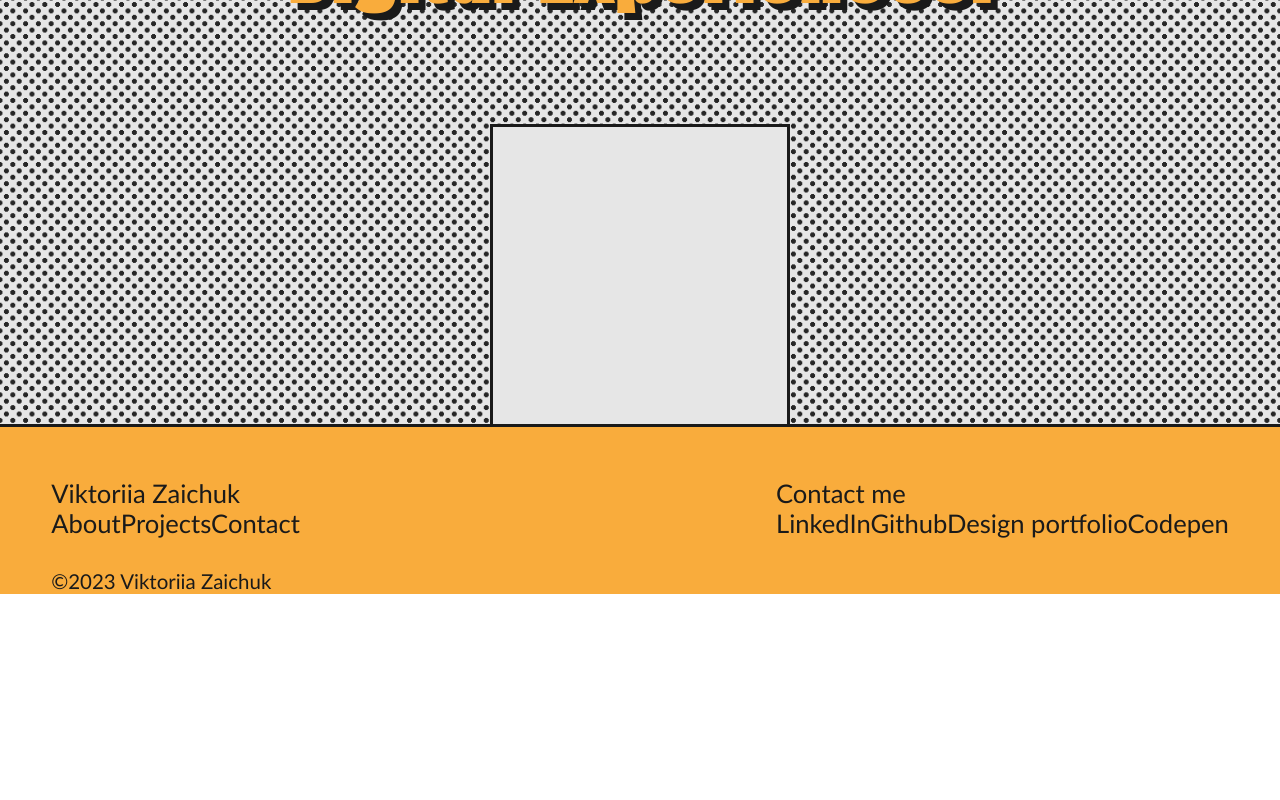
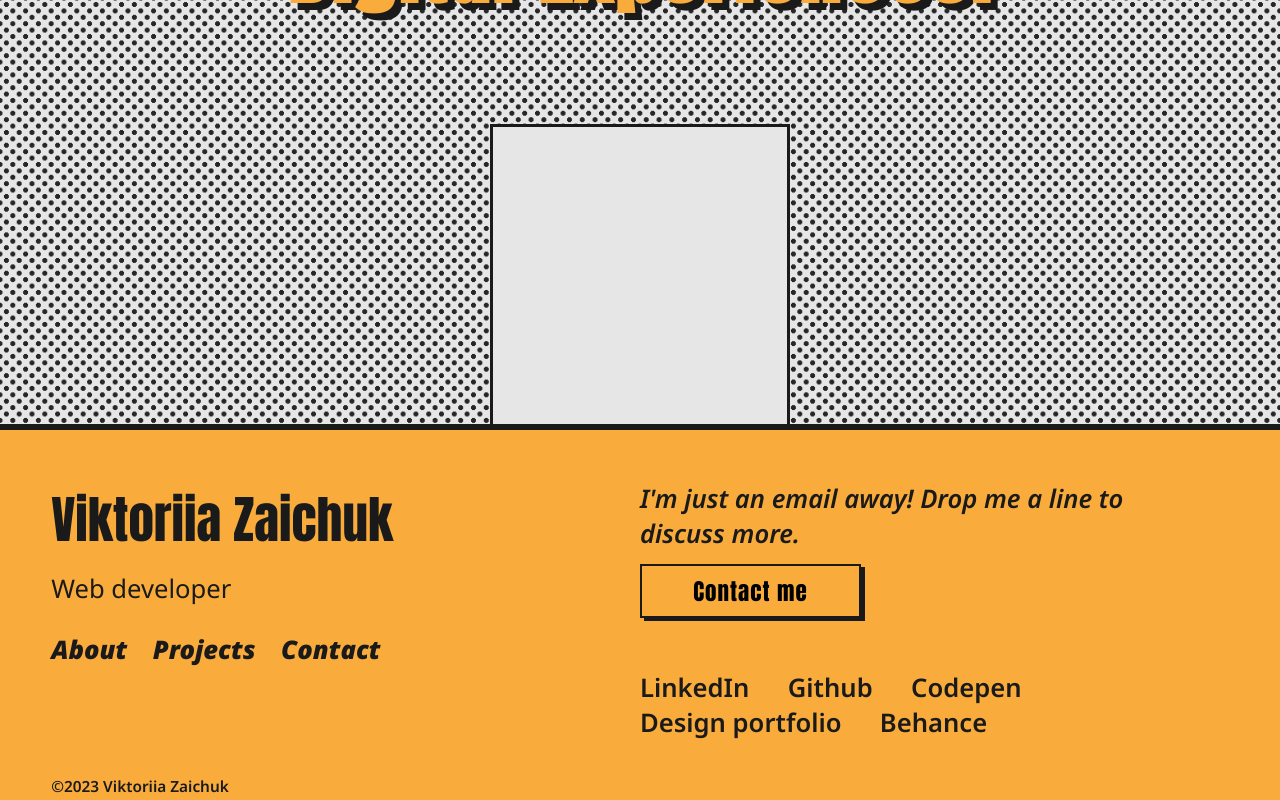
Before and after one commit to ViktoriiaZaichuk/portfolio-dev, a React (Create React App) app: page / in a window 1280 px wide. Shown: the part 373-1173 px from the top of the page. Before the commit the page ends 967 px from the top, so only its background shows below. Built offline with nearby package versions, Linux system fonts and the light colour scheme.

Commit message:
💄 Updated Footer styles and navigation.

```diff
--- a/src/assets/styles/css/index.css
+++ b/src/assets/styles/css/index.css
@@ -1,5 +1,6 @@
 /* Variables Colors */
 @import url("https://fonts.googleapis.com/css2?family=Anton&display=swap");
+@import url("https://fonts.googleapis.com/css2?family=Noto+Sans:ital,wght@0,100;0,200;0,300;0,400;0,500;0,600;0,700;0,800;0,900;1,100;1,200;1,300;1,400;1,500;1,600;1,700;1,800;1,900&display=swap");
 .light {
   transition: all 1.2s cubic-bezier(0.34, 1.56, 0.64, 1);
   --black: #1A1A1A;
@@ -33,6 +34,7 @@
 /* Variables fonts */
 /* Flex box */
 /* Responsive */
+/* Button */
 *, *:before, *:after {
   box-sizing: border-box; }
 
@@ -40,7 +42,7 @@ html, body, div, span, object, iframe, figure, h1, h2, h3, h4, h5, h6, p, blockq
   margin: 0;
   padding: 0;
   border: 0;
-  font-family: "Calibri";
+  font-family: "Noto Sans", sans-serif;
   vertical-align: baseline;
   text-rendering: optimizeLegibility;
   -webkit-font-smoothing: antialiased;
@@ -79,6 +81,7 @@ a {
   text-decoration: none;
   color: inherit; }
 
+/* HEADER */
 .header {
   position: fixed;
   z-index: 100;
@@ -193,14 +196,55 @@ a {
 .footer {
   background-color: var(--primary-color);
   padding: 2rem 2rem 0 2rem;
-  color: var(--black); }
+  color: var(--black);
+  border-top: var(--border-color) 3px solid; }
   .footer--links {
     display: flex;
     align-items: center;
     justify-content: space-between;
+    align-items: start;
     margin-bottom: 1rem; }
+    .footer--links__nav {
+      flex: 1 1 0px; }
+      .footer--links__nav span a {
+        font-family: "Anton", sans-serif;
+        font-size: 2rem; }
+      .footer--links__nav p {
+        margin: .5rem 0 1rem 0; }
+      .footer--links__nav div a {
+        font-weight: 900;
+        margin-right: 1rem;
+        font-style: italic; }
+    .footer--links__social {
+      flex: 1 1 0px;
+      display: flex;
+      flex-direction: column;
+      align-items: start;
+      justify-content: flex-start; }
+      .footer--links__social .contact-links {
+        margin-bottom: 2rem; }
+        .footer--links__social .contact-links p {
+          font-weight: 600;
+          font-style: italic;
+          max-width: 550px;
+          margin-bottom: .5rem; }
+      .footer--links__social .social-links a {
+        margin: 0 1.5rem 0 0;
+        font-weight: 600; }
   .footer--legal span {
-    font-size: .8rem; }
+    font-size: .6rem;
+    font-weight: 600; }
+
+/* MAIN BUTTON */
+.main-button {
+  padding: .3rem 2rem;
+  cursor: pointer;
+  font-family: "Anton", sans-serif;
+  letter-spacing: 1px;
+  font-size: .9rem;
+  background-color: var(--primary-color);
+  border: var(--black) 2px solid;
+  box-shadow: var(--black) 4px 3px 0px 0px; }
 
 /* Home page styles */
 .home {
--- /dev/null
+++ b/src/assets/styles/sass/components/_button.scss
@@ -0,0 +1,7 @@
+/* MAIN BUTTON */
+.main-button {
+    @include button;
+    background-color: $primary-color;
+    border: $black 2px solid;
+    box-shadow: $black 4px 3px 0px 0px;
+}
--- a/src/assets/styles/sass/index.scss
+++ b/src/assets/styles/sass/index.scss
@@ -8,4 +8,6 @@
 @import "./layout/header";
 @import "./layout/footer";
 
+@import "./components/button";
+
 @import "./pages/homepage";
--- a/src/assets/styles/sass/layout/_footer.scss
+++ b/src/assets/styles/sass/layout/_footer.scss
@@ -3,13 +3,56 @@
     background-color: $primary-color;
     padding: 2rem 2rem 0 2rem;
     color: $black;
+    border-top: $border-color 3px solid;
     &--links {
         @include flex-space-between;
+        align-items: start;
         margin-bottom: 1rem;
+        &__nav {
+            flex: 1 1 0px;
+            span {
+                a {
+                    font-family: $displayFont;
+                    font-size: 2rem;
+                }
+            }
+            p {
+                margin: .5rem 0 1rem 0;
+            }
+            div {
+                a {
+                    font-weight: 900;
+                    margin-right: 1rem;
+                    font-style: italic;
+                }
+            }
+        }
+        &__social {
+            flex: 1 1 0px;
+            @include flex-column;
+            align-items: start;
+            justify-content: flex-start;
+            .contact-links {
+                margin-bottom: 2rem;
+                p {
+                    font-weight: 600;
+                    font-style: italic;
+                    max-width: 550px;
+                    margin-bottom: .5rem;
+                }
+            }
+            .social-links {
+                a {
+                    margin: 0 1.5rem 0 0;
+                    font-weight: 600;
+                }
+            }
+        }
     }
     &--legal {
         span {
-            font-size: .8rem;
+            font-size: .6rem;
+            font-weight: 600;
         }
     }
 }
--- a/src/assets/styles/sass/layout/_header.scss
+++ b/src/assets/styles/sass/layout/_header.scss
@@ -1,3 +1,4 @@
+/* HEADER */
 .header {
   position: fixed;
   z-index: 100;
--- a/src/assets/styles/sass/utils/_variables.scss
+++ b/src/assets/styles/sass/utils/_variables.scss
@@ -66,6 +66,7 @@ $burger-btn-color: var(--burger-btn-color);
 
 /* Variables fonts */
 @import url('https://fonts.googleapis.com/css2?family=Anton&display=swap');
+@import url('https://fonts.googleapis.com/css2?family=Noto+Sans:ital,wght@0,100;0,200;0,300;0,400;0,500;0,600;0,700;0,800;0,900;1,100;1,200;1,300;1,400;1,500;1,600;1,700;1,800;1,900&display=swap');
 
 $displayFont: 'Anton', sans-serif;
-$bodyTextFont: 'Calibri';
+$bodyTextFont: 'Noto Sans', sans-serif;
--- a/src/components/layout/Footer.jsx
+++ b/src/components/layout/Footer.jsx
@@ -2,14 +2,26 @@ import React from 'react';
 import { useTranslation } from 'react-i18next';
 import { NavLink } from 'react-router-dom';
 
+import Button from '../ui/Button';
+
 const Footer = () => {
     const { t } = useTranslation();
+
+    const emailAddress = 'viktoriia.zaichuk@gmail.com';
+    const subject = 'Hi, Viktoriia!';
+
+
+    const handleClick = () => {
+        const mailtoLink = `mailto:${emailAddress}?subject=${encodeURIComponent(subject)}`;
+        window.location.href = mailtoLink;
+    };
 
     return (
         <footer className='footer'>
             <div className='footer--links'>
-                <div>
-                    <span><NavLink to="/">Viktoriia Zaichuk</NavLink></span>
+                <div className='footer--links__nav'>
+                    <span className=''><NavLink to="/">Viktoriia Zaichuk</NavLink></span>
+                    <p>{t('footer.position')}</p>
                     <div>
                         <NavLink to="/about">
                             {t('navbar.about')}
@@ -22,13 +34,25 @@ const Footer = () => {
                         </NavLink>
                     </div>
                 </div>
-                <div>
-                    <div>Contact me</div>
-                    <div>
-                        <a>LinkedIn</a>
-                        <a>Github</a>
-                        <a>Design portfolio</a>
-                        <a>Codepen</a>
+                <div className='footer--links__social'>
+                    <div className='contact-links'>
+                        <p>{t('footer.contactintro')}</p>
+                        <Button
+                            text={t('footer.button')}
+                            onClick={handleClick}
+                            className="main-button"
+                        />
+                    </div>
+                    <div className='social-links'>
+                        <div>
+                            <a href='https://www.linkedin.com/in/viktoriia-zaichuk-a303ba123/' target="_blank" rel="noreferrer">LinkedIn</a>
+                            <a href='https://github.com/ViktoriiaZaichuk' target='_blank' rel="noreferrer">Github</a>
+                            <a href='https://codepen.io/viktoriiazaichuk' target='_blank'  rel="noreferrer">Codepen</a>
+                        </div>
+                        <div>
+                            <a href='https://vikazaichuk.com/' target='_blank' rel="noreferrer">Design portfolio</a>
+                            <a href='https://www.behance.net/vikazaichuk' target='_blank' rel="noreferrer">Behance</a>
+                        </div>
                     </div>
                 </div>
             </div>
--- /dev/null
+++ b/src/components/ui/Button.jsx
@@ -0,0 +1,14 @@
+import React from 'react';
+
+const Button = ({ text, onClick, className}) => {
+    return (
+        <button
+            className={className}
+            onClick={onClick}
+        >
+            {text}
+        </button>
+    )
+}
+
+export default Button;
--- a/src/locales/en/translation.json
+++ b/src/locales/en/translation.json
@@ -2,6 +2,10 @@
     "navbar.about": "About",
     "navbar.projects": "Projects",
     "navbar.contact": "Contact",
+
+    "footer.position": "Web developer",
+    "footer.contactintro": "I'm just an email away! Drop me a line to discuss more.",
+    "footer.button": "Contact me",
 
     "home.hero.title": "Passionate Developer. Crafting Digital Experiences.",
     "home.hero.description": "Explore our products and services"
--- a/src/locales/fr/translation.json
+++ b/src/locales/fr/translation.json
@@ -3,6 +3,10 @@
     "navbar.projects": "Projects",
     "navbar.contact": "Contact",
 
+    "footer.position": "Développeuse Web",
+    "footer.contactintro": "Je ne suis qu'à un email de distance ! Écrivez-moi pour discuter davantage.",
+    "footer.button": "Contact me",
+
     "home.hero.title": "Bienvenue sur mon site web",
     "home.hero.description": "Découvrez nos produits et services"
 }
```
Also changed, not shown: src/assets/styles/sass/utils/_mixins.scss (+11 -0 lines).
